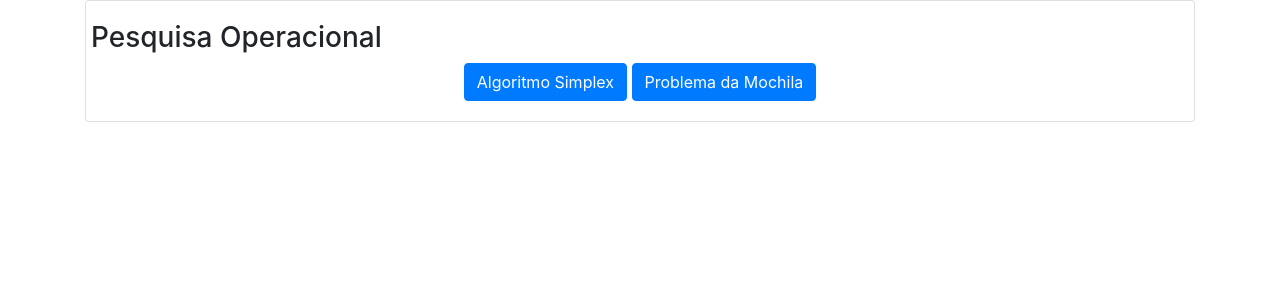
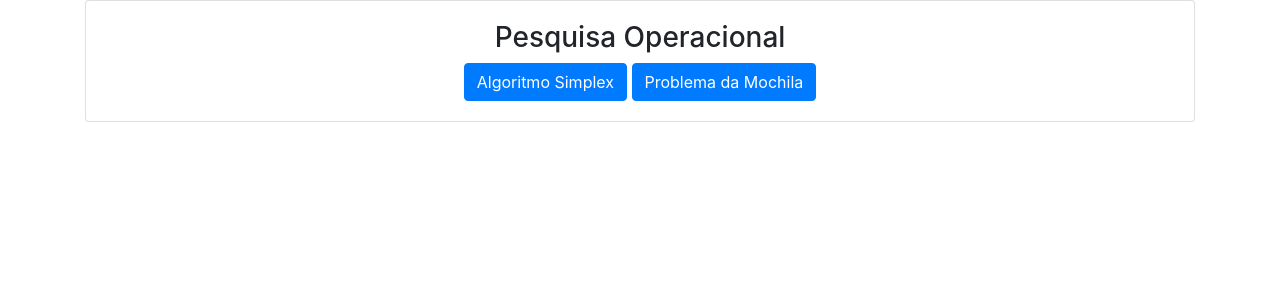
Before and after one commit to Neowshadow/pesquisa_operacional, a PHP site: page / in a window 1280 px wide. Shown: the top 300 px of the page. Run offline with PHP 8.4, Linux system fonts and the light colour scheme; some libraries are stand-ins or nearby versions.

Commit message:
pagina inicial

```diff
--- a/index.php
+++ b/index.php
@@ -9,9 +9,9 @@
 <div id='main' class='content container'>
 
 	<div class="card">
-		<div class="card-body">
+		<div class="card-body" style='top:50%'>
 		<center>
-			<div class='row'><h3>Pesquisa Operacional</h3></div>
+			<h3>Pesquisa Operacional</h3>
 			<button class='btn btn-primary' onclick='location.href="./simplex"'>Algoritmo Simplex</button>
 			<button class='btn btn-primary' onclick='location.href="./knapsack"'>Problema da Mochila</button>
 		<center>
```
